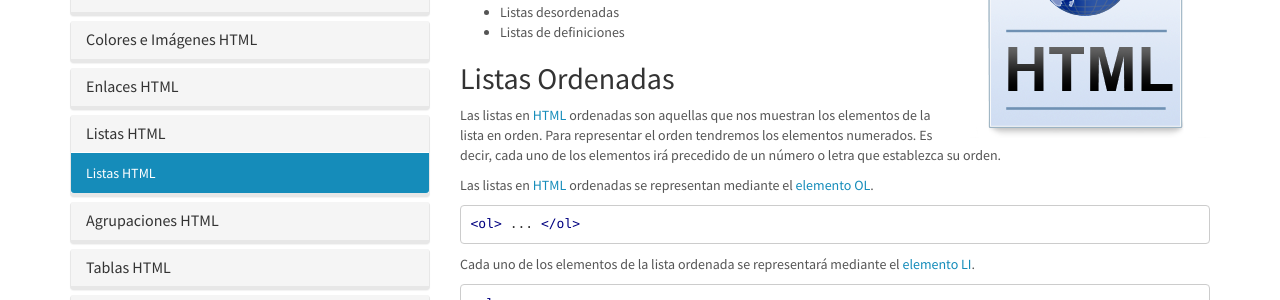
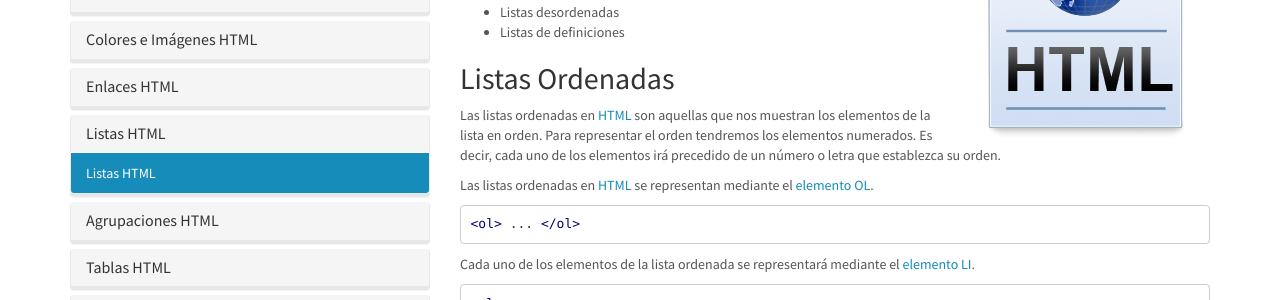
Before and after one commit to manualweb/manualweb, a Jekyll site: the page built from _html/listas-html.md, in a window 1280 px wide and 900 px high. Shown: the part 258-558 px from the top of the window. Built offline with Jekyll 4.4.1, drawn with Linux system fonts in a browser that asks for light colours; nearby versions of some CDN libraries; comment, search, counter and statistics services are not loaded; some of the changed text lies outside the part shown.

```diff
--- a/_html/listas-html.md
+++ b/_html/listas-html.md
@@ -13,9 +13,9 @@ Los tipos de listas en [HTML][ManualHTML] son los siguientes:
 
 ## Listas Ordenadas
 
-Las listas en [HTML][ManualHTML] ordenadas son aquellas que nos muestran los elementos de la lista en orden. Para representar el orden tendremos los elementos numerados. Es decir, cada uno de los elementos irá precedido de un número o letra que establezca su orden.
+Las listas ordenadas en [HTML][ManualHTML] son aquellas que nos muestran los elementos de la lista en orden. Para representar el orden tendremos los elementos numerados. Es decir, cada uno de los elementos irá precedido de un número o letra que establezca su orden.
 
-Las listas en [HTML][ManualHTML] ordenadas se representan mediante el [elemento OL][OL].
+Las listas ordenadas en [HTML][ManualHTML] se representan mediante el [elemento OL][OL].
 
 ~~~html
 <ol> ... </ol>
@@ -134,7 +134,7 @@ ol {
 </style>
 ~~~
 
-Lo cual hará que las listas en [HTML][ManualHTML] ordenadas se muestren en números romanos y en minúsculas.
+Lo cual hará que las listas ordenadas en [HTML][ManualHTML] se muestren en números romanos y en minúsculas.
 
 ### Listas en orden inverso: reversed
 
```
Also changed, not shown: other parts of _html/listas-html.md (+4 -4 lines).
